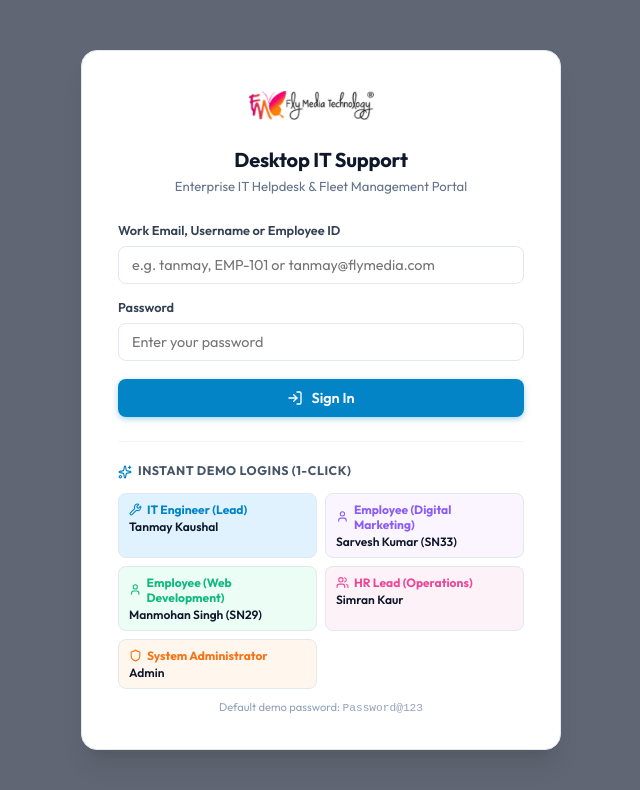
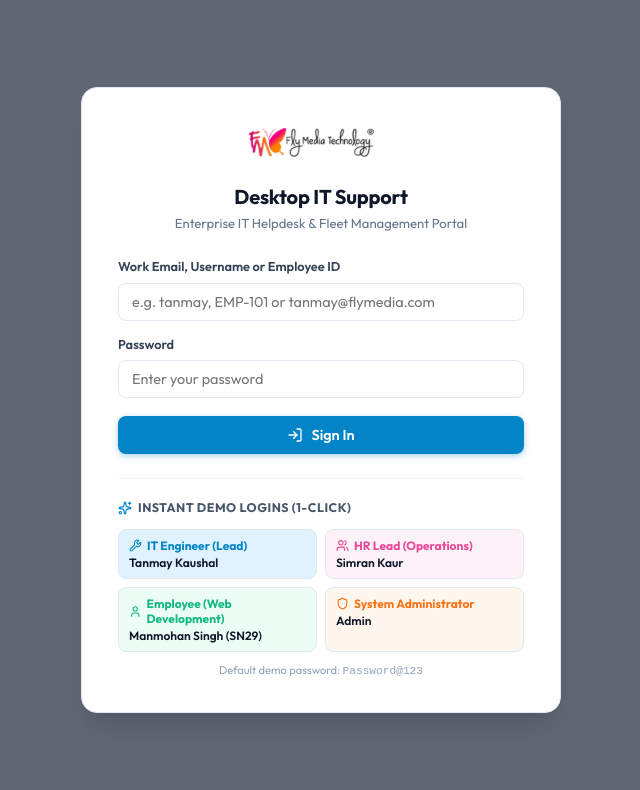
Before and after one commit to Kaushaltanmay/Desktop-Support, a React (Vite) app: page / in a window 1280 px wide. Shown: the top 790 px of the page, without its empty margins (319-959 px from the left). Built offline with nearby package versions, Linux system fonts and the light colour scheme.

Commit message:
chore: prune team to 4 core members (Admin, IT, HR, Employee) and update login presets

```diff
--- a/src/components/LoginModal.tsx
+++ b/src/components/LoginModal.tsx
@@ -45,12 +45,12 @@ export const LoginModal: React.FC<LoginModalProps> = ({ onLoginSuccess }) => {
       bg: '#e0f2fe'
     },
     {
-      role: 'Employee (Digital Marketing)',
-      name: 'Sarvesh Kumar (SN33)',
-      email: 'sarvesh@flymedia.com',
-      icon: User,
-      color: '#8b5cf6',
-      bg: '#faf5ff'
+      role: 'HR Lead (Operations)',
+      name: 'Simran Kaur',
+      email: 'hr@flymedia.com',
+      icon: Users,
+      color: '#ec4899',
+      bg: '#fdf2f8'
     },
     {
       role: 'Employee (Web Development)',
@@ -59,14 +59,6 @@ export const LoginModal: React.FC<LoginModalProps> = ({ onLoginSuccess }) => {
       icon: User,
       color: '#10b981',
       bg: '#ecfdf5'
-    },
-    {
-      role: 'HR Lead (Operations)',
-      name: 'Simran Kaur',
-      email: 'hr@flymedia.com',
-      icon: Users,
-      color: '#ec4899',
-      bg: '#fdf2f8'
     },
     {
       role: 'System Administrator',
```
Also changed, not shown: 1 other file (tests, documents, lock files or other folders).
